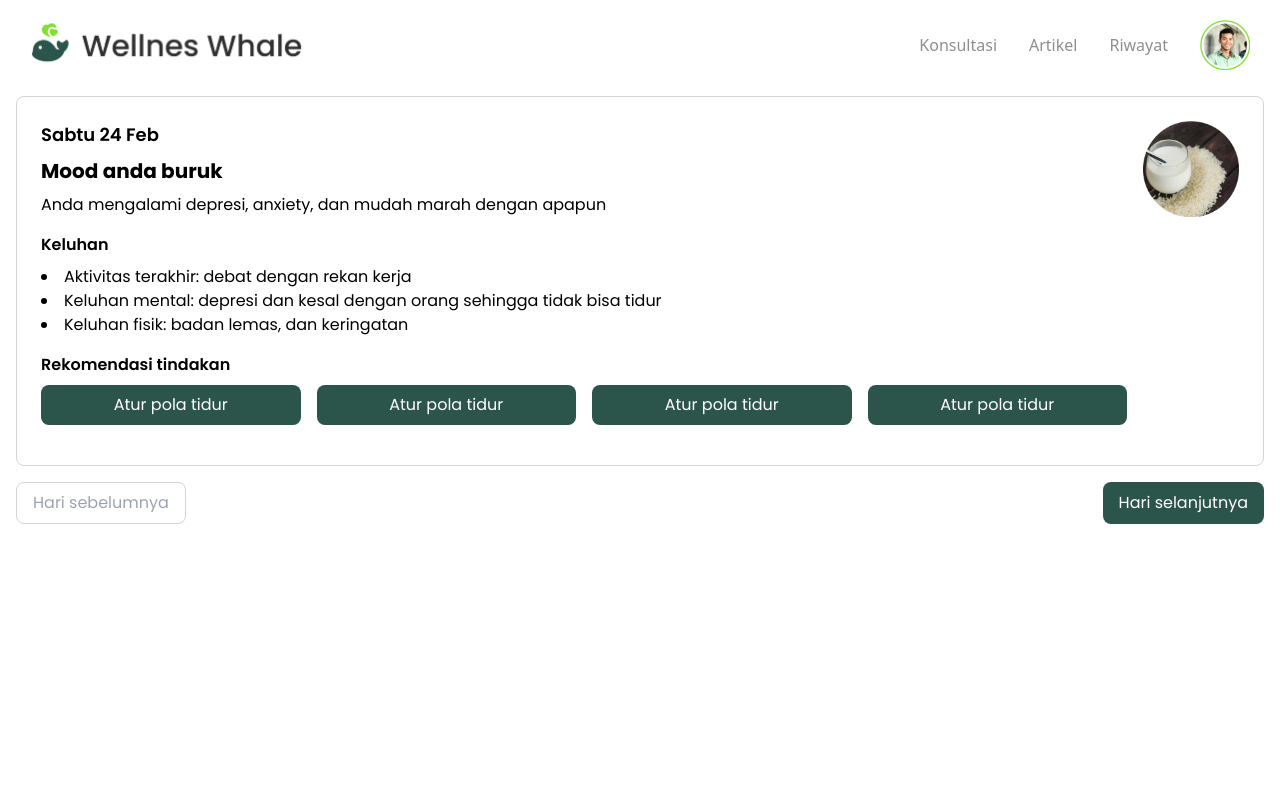
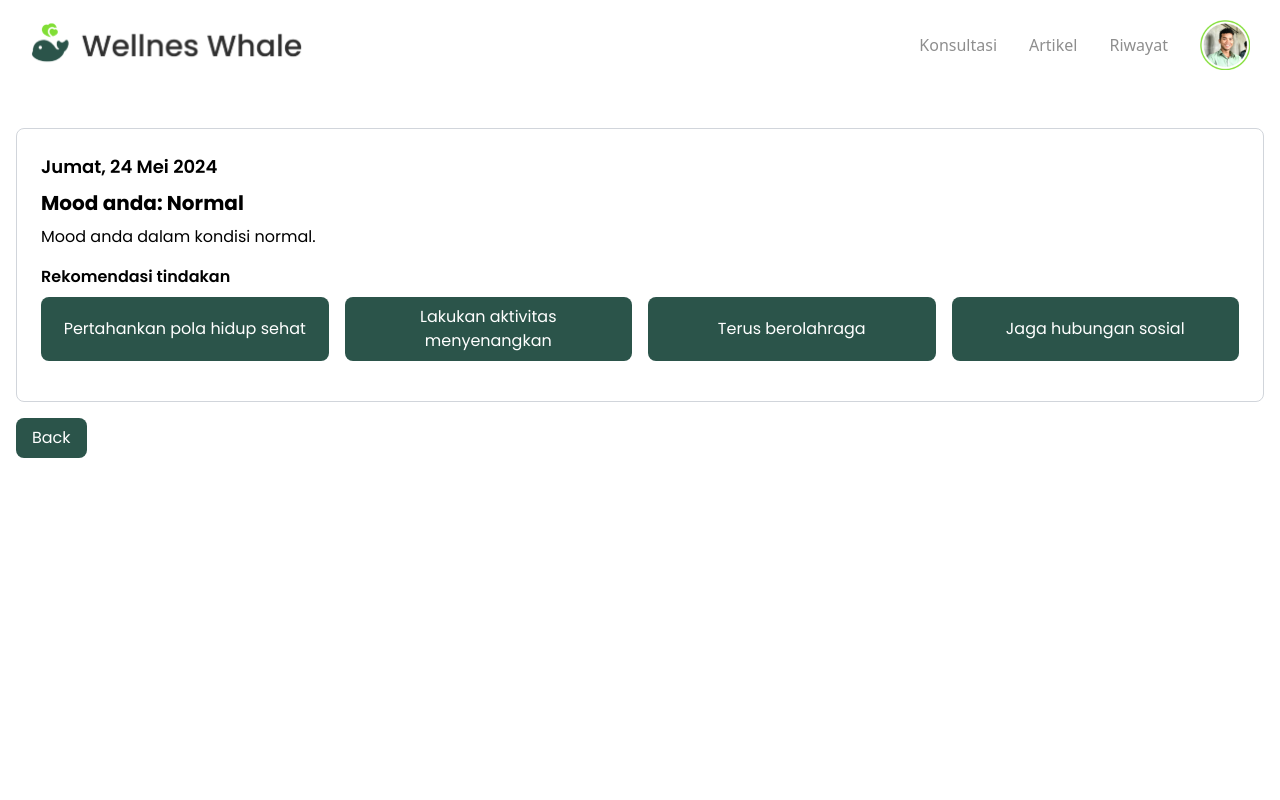
Before and after one commit to aufarhmn/WellnessWhale, a Next.js app in the folder frontend/: page /mood/detail in a window 1280 px wide. Shown: the top 800 px of the page. Built offline with nearby package versions, Linux system fonts and the light colour scheme.

Commit message:
feat: integrate riwayat with detail

```diff
--- a/frontend/src/components/MoodDetail.jsx
+++ b/frontend/src/components/MoodDetail.jsx
@@ -1,39 +1,172 @@
-import React from 'react';
-import Beras from "../assets/images/hero/beras.png";
-import Image from 'next/image';
+import React, { useState, useEffect } from "react";
 
 export default function MoodDetail() {
+  const [mood, setMood] = useState("Normal");
+  const [date, setDate] = useState(new Date().toISOString());
+
+  useEffect(() => {
+    const datas = localStorage.getItem("moodData");
+    if (datas) {
+      const parsedData = JSON.parse(datas);
+      setMood(parsedData.riwayatMood || "Normal");
+      setDate(parsedData.riwayatDate || new Date().toISOString());
+    }
+  }, []);
+
+  const renderContent = () => {
+    switch (mood) {
+      case "Anxiety":
+        return (
+          <>
+            <p className="text-xl font-bold mb-2">Kondisi anda: Anxiety</p>
+            <p className="mb-4">
+              Sayang sekali mood anda sedang cemas, kami berpikir bahwa anda
+              terlalu banyak memikirkan hal-hal yang belum tentu terjadi. Anda
+              juga kurang baik dalam mengontrol kecemasan, mungkin anda memiliki
+              masalah yang besar yang berpengaruh terhadap aktivitas sehari-hari
+              anda. Hal ini adalah hal yang normal tetapi harus segera diatasi.
+            </p>
+            <h4 className="font-semibold mb-2">Rekomendasi tindakan</h4>
+            <div className="grid grid-cols-1 sm:grid-cols-2 lg:grid-cols-4 gap-4 mb-4">
+              <button className="bg-green-400 text-white px-4 py-2 rounded-lg">
+                Latihan pernapasan
+              </button>
+              <button className="bg-green-400 text-white px-4 py-2 rounded-lg">
+                Meditasi
+              </button>
+              <button className="bg-green-400 text-white px-4 py-2 rounded-lg">
+                Olahraga ringan
+              </button>
+              <button className="bg-green-400 text-white px-4 py-2 rounded-lg">
+                Konsultasi dengan profesional
+              </button>
+            </div>
+          </>
+        );
+      case "Bipolar":
+        return (
+          <>
+            <p className="text-xl font-bold mb-2">Mood anda: Bipolar</p>
+            <p className="mb-4">
+              Mood anda berubah-ubah, kami berpikir bahwa anda mengalami
+              perubahan emosi yang drastis. Anda mungkin mengalami masalah besar
+              yang berpengaruh terhadap aktivitas sehari-hari anda. Hal ini
+              adalah hal yang normal tetapi harus segera diatasi.
+            </p>
+            <h4 className="font-semibold mb-2">Rekomendasi tindakan</h4>
+            <div className="grid grid-cols-1 sm:grid-cols-2 lg:grid-cols-4 gap-4 mb-4">
+              <button className="bg-green-400 text-white px-4 py-2 rounded-lg">
+                Jaga rutinitas tidur
+              </button>
+              <button className="bg-green-400 text-white px-4 py-2 rounded-lg">
+                Catat suasana hati
+              </button>
+              <button className="bg-green-400 text-white px-4 py-2 rounded-lg">
+                Konsumsi makanan sehat
+              </button>
+              <button className="bg-green-400 text-white px-4 py-2 rounded-lg">
+                Terapi kognitif
+              </button>
+            </div>
+          </>
+        );
+      case "Depression":
+        return (
+          <>
+            <p className="text-xl font-bold mb-2">Mood anda: Depression</p>
+            <p className="mb-4">
+              Sayang sekali mood anda tidak baik, kami berpikir bahwa anda
+              kelelahan dan terlalu banyak memikirkan orang lain. Anda juga
+              kurang baik dalam mengontrol emosi, mungkin anda memiliki masalah
+              besar yang berpengaruh terhadap aktivitas sehari-hari anda. Hal
+              ini adalah hal yang normal tetapi harus segera diatasi.
+            </p>
+            <h4 className="font-semibold mb-2">Rekomendasi tindakan</h4>
+            <div className="grid grid-cols-1 sm:grid-cols-2 lg:grid-cols-4 gap-4 mb-4">
+              <button className="bg-green-400 text-white px-4 py-2 rounded-lg">
+                Atur pola tidur
+              </button>
+              <button className="bg-green-400 text-white px-4 py-2 rounded-lg">
+                Lakukan terapi musik
+              </button>
+              <button className="bg-green-400 text-white px-4 py-2 rounded-lg">
+                Berjalan di alam
+              </button>
+              <button className="bg-green-400 text-white px-4 py-2 rounded-lg">
+                Konsultasi dengan psikolog
+              </button>
+            </div>
+          </>
+        );
+      case "Normal":
+        return (
+          <>
+            <p className="text-xl font-bold mb-2">Mood anda: Normal</p>
+            <p className="mb-4">Mood anda dalam kondisi normal.</p>
+            <h4 className="font-semibold mb-2">Rekomendasi tindakan</h4>
+            <div className="grid grid-cols-1 sm:grid-cols-2 lg:grid-cols-4 gap-4 mb-4">
+              <button className="bg-green-400 text-white px-4 py-2 rounded-lg">
+                Pertahankan pola hidup sehat
+              </button>
+              <button className="bg-green-400 text-white px-4 py-2 rounded-lg">
+                Lakukan aktivitas menyenangkan
+              </button>
+              <button className="bg-green-400 text-white px-4 py-2 rounded-lg">
+                Terus berolahraga
+              </button>
+              <button className="bg-green-400 text-white px-4 py-2 rounded-lg">
+                Jaga hubungan sosial
+              </button>
+            </div>
+          </>
+        );
+      default:
+        return (
+          <>
+            <p className="text-xl font-bold mb-2">Mood anda: Tidak diketahui</p>
+            <p className="mb-4">Mood anda tidak dapat diidentifikasi.</p>
+            <h4 className="font-semibold mb-2">Rekomendasi tindakan</h4>
+            <div className="grid grid-cols-1 sm:grid-cols-2 lg:grid-cols-4 gap-4 mb-4">
+              <button className="bg-green-400 text-white px-4 py-2 rounded-lg">
+                Pertahankan pola hidup sehat
+              </button>
+              <button className="bg-green-400 text-white px-4 py-2 rounded-lg">
+                Konsultasi dengan profesional
+              </button>
+              <button className="bg-green-400 text-white px-4 py-2 rounded-lg">
+                Tetap aktif
+              </button>
+              <button className="bg-green-400 text-white px-4 py-2 rounded-lg">
+                Jaga pola tidur
+              </button>
+            </div>
+          </>
+        );
+    }
+  };
+
   return (
-    <div className="h-screen container mx-auto p-4 pt-24 bg-white font-['Poppins']">
+    <div className="min-h-screen container mx-auto p-4 pt-32 bg-white font-['Poppins']">
       <div className="border border-gray-300 rounded-lg p-6 mb-4">
-        <div className="flex items-start">
+        <div className="flex flex-col lg:flex-row items-start lg:items-center">
           <div className="flex-1">
-            <h3 className="text-lg font-semibold mb-2">Sabtu 24 Feb</h3>
-            <p className="text-xl font-bold mb-2">Mood anda buruk</p>
-            <p className="mb-4">Anda mengalami depresi, anxiety, dan mudah marah dengan apapun</p>
-
-            <h4 className="font-semibold mb-2">Keluhan</h4>
-            <ul className="list-disc list-inside mb-4">
-              <li>Aktivitas terakhir: debat dengan rekan kerja</li>
-              <li>Keluhan mental: depresi dan kesal dengan orang sehingga tidak bisa tidur</li>
-              <li>Keluhan fisik: badan lemas, dan keringatan</li>
-            </ul>
-
-            <h4 className="font-semibold mb-2">Rekomendasi tindakan</h4>
-            <div className="grid grid-cols-4 gap-4 mb-4">
-              <button className="bg-green-400 text-white px-4 py-2 rounded-lg">Atur pola tidur</button>
-              <button className="bg-green-400 text-white px-4 py-2 rounded-lg">Atur pola tidur</button>
-              <button className="bg-green-400 text-white px-4 py-2 rounded-lg">Atur pola tidur</button>
-              <button className="bg-green-400 text-white px-4 py-2 rounded-lg">Atur pola tidur</button>
-            </div>
+            <h3 className="text-lg font-semibold mb-2">
+              {new Intl.DateTimeFormat("id-ID", { dateStyle: "full" }).format(
+                new Date(date)
+              )}
+            </h3>
+            {renderContent()}
           </div>
-          <Image src={Beras} alt="Mood illustration" className="w-24 h-24 rounded-lg ml-4" />
         </div>
       </div>
-      <div className="flex justify-between">
-        <button className="border border-gray-300 text-gray-400 px-4 py-2 rounded-lg">Hari sebelumnya</button>
-        <button className="bg-green-400 text-white px-4 py-2 rounded-lg">Hari selanjutnya</button>
+      <div>
+        <button
+          className="bg-green-400 text-white px-4 py-2 rounded-lg"
+          onClick={() => window.history.back()}
+        >
+          Back
+        </button>
       </div>
     </div>
   );
-};
+}
--- a/frontend/src/components/RiwayatMood.jsx
+++ b/frontend/src/components/RiwayatMood.jsx
@@ -57,6 +57,15 @@ const MentalHealthHistory = () => {
     });
   }, []);
 
+  const handleSaveToLocalStorage = (entry) => {
+    const moodData = {
+      riwayatMood: entry.mood,
+      riwayatDate: entry.date
+    };
+    localStorage.setItem('moodData', JSON.stringify(moodData));
+    window.location.href = '/mood/detail';
+  };
+
   return (
     <div className="container mx-auto pt-32 px-4 lg:px-20 bg-white">
       <h1 className="text-2xl font-bold mb-6">Riwayat kesehatan mentalmu</h1>
@@ -70,7 +79,12 @@ const MentalHealthHistory = () => {
                 <h3 className="font-medium">{formatDate(entry.date)}</h3>
                 <p className="font-semibold">{entry.mood}</p>
               </div>
-              <button className="bg-green-400 text-white px-4 py-2 rounded-lg mt-4 lg:mt-0 lg:ml-4">Detail</button>
+              <button
+                className="bg-green-400 text-white px-4 py-2 rounded-lg mt-4 lg:mt-0 lg:ml-4"
+                onClick={() => handleSaveToLocalStorage(entry)}
+              >
+                Detail
+              </button>
             </div>
           ))}
         </div>
--- a/frontend/src/pages/index.tsx
+++ b/frontend/src/pages/index.tsx
@@ -15,6 +15,7 @@ export default function Home() {
   useEffect(() => {
     localStorage.removeItem("mood");
     localStorage.removeItem("expertSystem");
+    localStorage.removeItem("moodData");
     if (!localStorage.getItem("authToken")) {
       toast.error("Please login to get access!");
       setTimeout(() => {
--- a/frontend/src/pages/mood/detail.jsx
+++ b/frontend/src/pages/mood/detail.jsx
@@ -1,13 +1,15 @@
-import MoodDetail from '../../components/MoodDetail'
-import Navbar from '../../components/Navbar'
-import Footer from '../../components/Footer'
+import MoodDetail from "../../components/MoodDetail";
+import Navbar from "../../components/Navbar";
+import Footer from "../../components/Footer";
 
 export default function InputMood() {
   return (
     <>
-      <Navbar />
-      <MoodDetail />
-      <Footer />
+      <main className="bg-white">
+        <Navbar />
+        <MoodDetail />
+        <Footer />
+      </main>
     </>
-  )
+  );
 }
```
